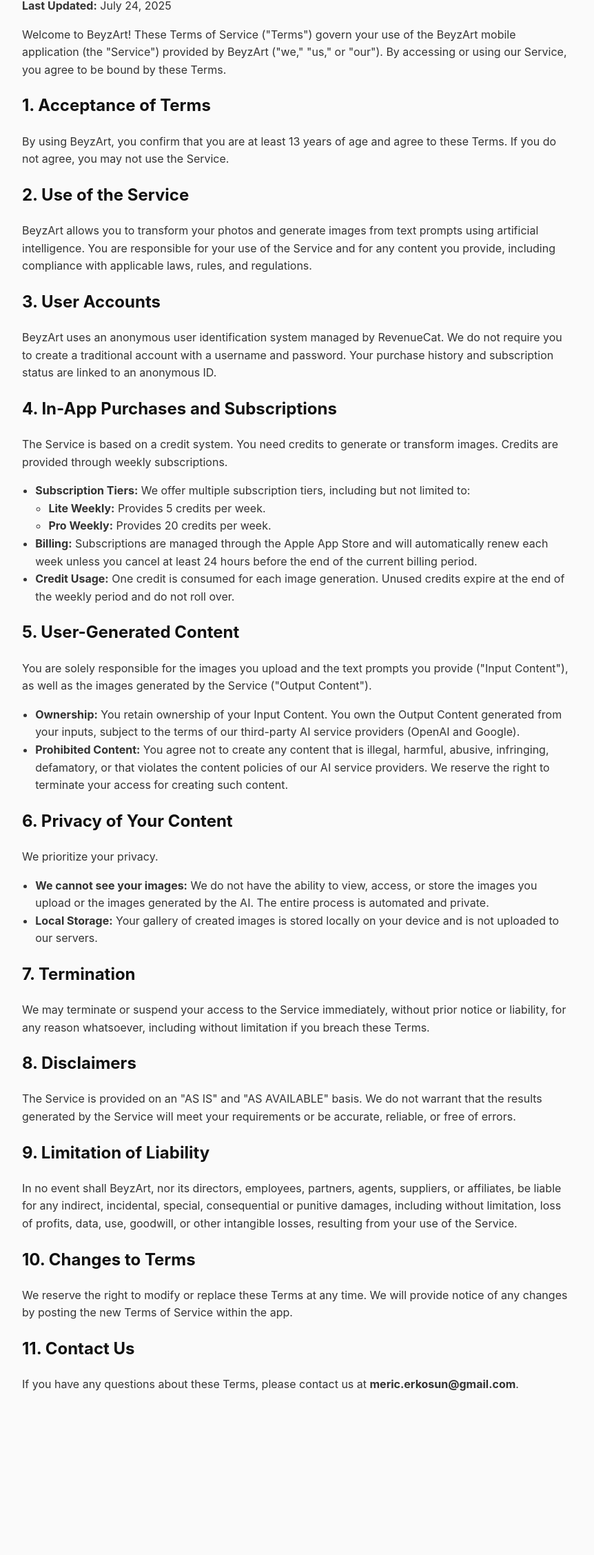
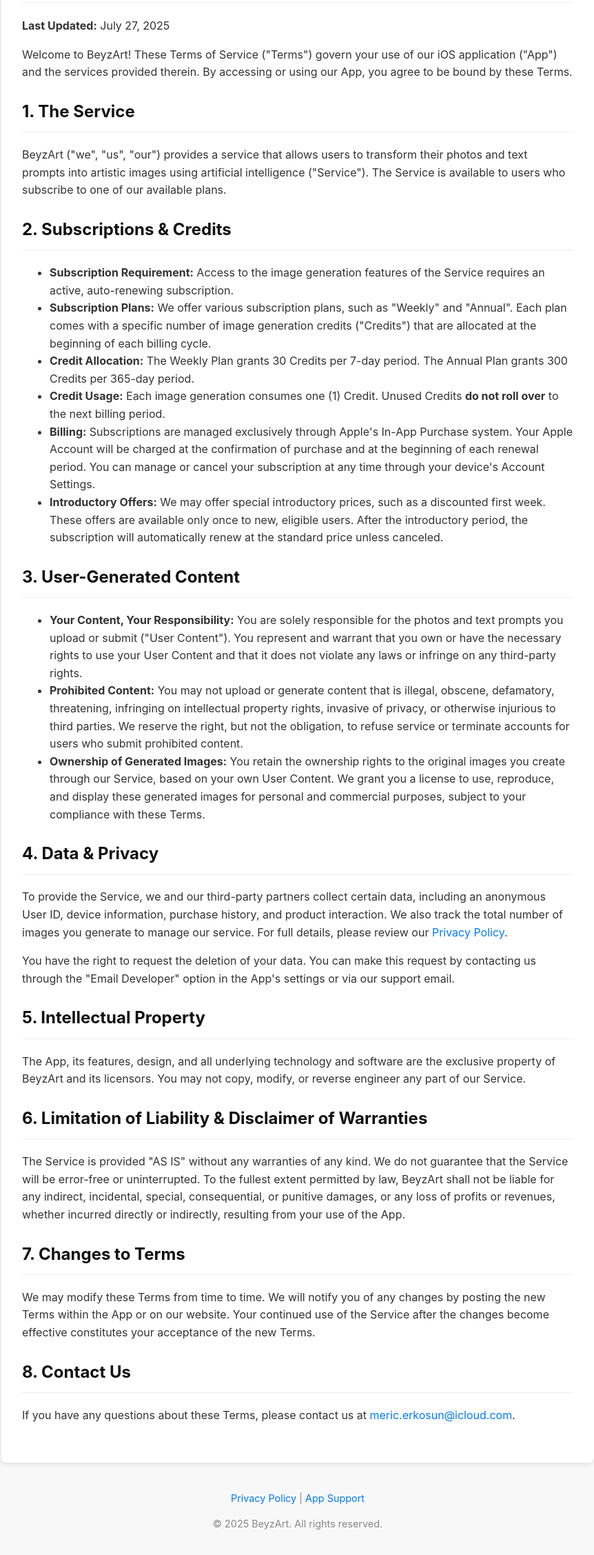
Before and after one commit to mericerkosun/beyzart-policies, a plain HTML site: page terms.html in a window 1280 px wide. Shown: the part 130-2385 px from the top of the page at 69% size, without its empty margins (208-1070 px from the left). Before the commit the page ends 2199 px from the top, so only its background shows below. Drawn offline with Linux system fonts and the light colour scheme.

Commit message:
policies updated

```diff
--- a/terms.html
+++ b/terms.html
@@ -3,154 +3,211 @@
   <head>
     <meta charset="UTF-8" />
     <meta name="viewport" content="width=device-width, initial-scale=1.0" />
-    <title>Terms of Service - BeyzArt</title>
+    <title>BeyzArt - Terms of Service</title>
     <style>
       body {
         font-family: -apple-system, BlinkMacSystemFont, "Segoe UI", Roboto,
           Helvetica, Arial, sans-serif;
+        line-height: 1.6;
+        margin: 0;
+        padding: 20px;
+        background-color: #f8f8f8;
+        color: #333;
+      }
+      .container {
         max-width: 800px;
         margin: 0 auto;
-        padding: 2rem;
-        line-height: 1.6;
-        color: #333;
-        background-color: #fafafa;
+        background-color: #fff;
+        padding: 30px;
+        border-radius: 8px;
+        box-shadow: 0 2px 10px rgba(0, 0, 0, 0.1);
       }
       h1,
       h2 {
         color: #111;
+        border-bottom: 1px solid #eee;
+        padding-bottom: 10px;
       }
-      ul {
-        padding-left: 1.2rem;
+      h1 {
+        text-align: center;
+      }
+      .section {
+        margin-bottom: 25px;
+      }
+      .section h2 {
+        margin-top: 0;
+      }
+      a {
+        color: #007aff;
+        text-decoration: none;
+      }
+      a:hover {
+        text-decoration: underline;
+      }
+      footer {
+        text-align: center;
+        margin-top: 40px;
+        font-size: 0.9em;
+        color: #888;
       }
     </style>
   </head>
   <body>
-    <h1>Terms of Service for BeyzArt</h1>
-    <p><strong>Last Updated:</strong> July 24, 2025</p>
+    <div class="container">
+      <h1>Terms of Service</h1>
+      <p><strong>Last Updated:</strong> July 27, 2025</p>
 
+      <div class="section">
         <p>
-      Welcome to BeyzArt! These Terms of Service ("Terms") govern your use of
-      the BeyzArt mobile application (the "Service") provided by BeyzArt ("we,"
-      "us," or "our"). By accessing or using our Service, you agree to be bound
-      by these Terms.
+          Welcome to BeyzArt! These Terms of Service ("Terms") govern your use
+          of our iOS application ("App") and the services provided therein. By
+          accessing or using our App, you agree to be bound by these Terms.
         </p>
+      </div>
 
-    <h2>1. Acceptance of Terms</h2>
+      <div class="section">
+        <h2>1. The Service</h2>
         <p>
-      By using BeyzArt, you confirm that you are at least 13 years of age and
-      agree to these Terms. If you do not agree, you may not use the Service.
+          BeyzArt ("we", "us", "our") provides a service that allows users to
+          transform their photos and text prompts into artistic images using
+          artificial intelligence ("Service"). The Service is available to users
+          who subscribe to one of our available plans.
         </p>
+      </div>
 
-    <h2>2. Use of the Service</h2>
-    <p>
-      BeyzArt allows you to transform your photos and generate images from text
-      prompts using artificial intelligence. You are responsible for your use of
-      the Service and for any content you provide, including compliance with
-      applicable laws, rules, and regulations.
-    </p>
-
-    <h2>3. User Accounts</h2>
-    <p>
-      BeyzArt uses an anonymous user identification system managed by
-      RevenueCat. We do not require you to create a traditional account with a
-      username and password. Your purchase history and subscription status are
-      linked to an anonymous ID.
-    </p>
-
-    <h2>4. In-App Purchases and Subscriptions</h2>
-    <p>
-      The Service is based on a credit system. You need credits to generate or
-      transform images. Credits are provided through weekly subscriptions.
-    </p>
+      <div class="section">
+        <h2>2. Subscriptions & Credits</h2>
         <ul>
           <li>
-        <strong>Subscription Tiers:</strong> We offer multiple subscription
-        tiers, including but not limited to:
-        <ul>
-          <li><strong>Lite Weekly:</strong> Provides 5 credits per week.</li>
-          <li><strong>Pro Weekly:</strong> Provides 20 credits per week.</li>
-        </ul>
+            <strong>Subscription Requirement:</strong> Access to the image
+            generation features of the Service requires an active, auto-renewing
+            subscription.
           </li>
           <li>
-        <strong>Billing:</strong> Subscriptions are managed through the Apple
-        App Store and will automatically renew each week unless you cancel at
-        least 24 hours before the end of the current billing period.
+            <strong>Subscription Plans:</strong> We offer various subscription
+            plans, such as "Weekly" and "Annual". Each plan comes with a
+            specific number of image generation credits ("Credits") that are
+            allocated at the beginning of each billing cycle.
           </li>
           <li>
-        <strong>Credit Usage:</strong> One credit is consumed for each image
-        generation. Unused credits expire at the end of the weekly period and do
-        not roll over.
+            <strong>Credit Allocation:</strong> The Weekly Plan grants 30
+            Credits per 7-day period. The Annual Plan grants 300 Credits per
+            365-day period.
+          </li>
+          <li>
+            <strong>Credit Usage:</strong> Each image generation consumes one
+            (1) Credit. Unused Credits <strong>do not roll over</strong> to the
+            next billing period.
+          </li>
+          <li>
+            <strong>Billing:</strong> Subscriptions are managed exclusively
+            through Apple's In-App Purchase system. Your Apple Account will be
+            charged at the confirmation of purchase and at the beginning of each
+            renewal period. You can manage or cancel your subscription at any
+            time through your device's Account Settings.
+          </li>
+          <li>
+            <strong>Introductory Offers:</strong> We may offer special
+            introductory prices, such as a discounted first week. These offers
+            are available only once to new, eligible users. After the
+            introductory period, the subscription will automatically renew at
+            the standard price unless canceled.
           </li>
         </ul>
+      </div>
 
-    <h2>5. User-Generated Content</h2>
-    <p>
-      You are solely responsible for the images you upload and the text prompts
-      you provide ("Input Content"), as well as the images generated by the
-      Service ("Output Content").
-    </p>
+      <div class="section">
+        <h2>3. User-Generated Content</h2>
         <ul>
           <li>
-        <strong>Ownership:</strong> You retain ownership of your Input Content.
-        You own the Output Content generated from your inputs, subject to the
-        terms of our third-party AI service providers (OpenAI and Google).
+            <strong>Your Content, Your Responsibility:</strong> You are solely
+            responsible for the photos and text prompts you upload or submit
+            ("User Content"). You represent and warrant that you own or have the
+            necessary rights to use your User Content and that it does not
+            violate any laws or infringe on any third-party rights.
           </li>
           <li>
-        <strong>Prohibited Content:</strong> You agree not to create any content
-        that is illegal, harmful, abusive, infringing, defamatory, or that
-        violates the content policies of our AI service providers. We reserve
-        the right to terminate your access for creating such content.
+            <strong>Prohibited Content:</strong> You may not upload or generate
+            content that is illegal, obscene, defamatory, threatening,
+            infringing on intellectual property rights, invasive of privacy, or
+            otherwise injurious to third parties. We reserve the right, but not
+            the obligation, to refuse service or terminate accounts for users
+            who submit prohibited content.
+          </li>
+          <li>
+            <strong>Ownership of Generated Images:</strong> You retain the
+            ownership rights to the original images you create through our
+            Service, based on your own User Content. We grant you a license to
+            use, reproduce, and display these generated images for personal and
+            commercial purposes, subject to your compliance with these Terms.
           </li>
         </ul>
+      </div>
 
-    <h2>6. Privacy of Your Content</h2>
-    <p>We prioritize your privacy.</p>
-    <ul>
-      <li>
-        <strong>We cannot see your images:</strong> We do not have the ability
-        to view, access, or store the images you upload or the images generated
-        by the AI. The entire process is automated and private.
-      </li>
-      <li>
-        <strong>Local Storage:</strong> Your gallery of created images is stored
-        locally on your device and is not uploaded to our servers.
-      </li>
-    </ul>
+      <div class="section">
+        <h2>4. Data & Privacy</h2>
+        <p>
+          To provide the Service, we and our third-party partners collect
+          certain data, including an anonymous User ID, device information,
+          purchase history, and product interaction. We also track the total
+          number of images you generate to manage our service. For full details,
+          please review our
+          <a href="privacy.html">Privacy Policy</a>.
+        </p>
+        <p>
+          You have the right to request the deletion of your data. You can make
+          this request by contacting us through the "Email Developer" option in
+          the App's settings or via our support email.
+        </p>
+      </div>
 
-    <h2>7. Termination</h2>
+      <div class="section">
+        <h2>5. Intellectual Property</h2>
         <p>
-      We may terminate or suspend your access to the Service immediately,
-      without prior notice or liability, for any reason whatsoever, including
-      without limitation if you breach these Terms.
+          The App, its features, design, and all underlying technology and
+          software are the exclusive property of BeyzArt and its licensors. You
+          may not copy, modify, or reverse engineer any part of our Service.
         </p>
+      </div>
 
-    <h2>8. Disclaimers</h2>
+      <div class="section">
+        <h2>6. Limitation of Liability & Disclaimer of Warranties</h2>
         <p>
-      The Service is provided on an "AS IS" and "AS AVAILABLE" basis. We do not
-      warrant that the results generated by the Service will meet your
-      requirements or be accurate, reliable, or free of errors.
+          The Service is provided "AS IS" without any warranties of any kind. We
+          do not guarantee that the Service will be error-free or uninterrupted.
+          To the fullest extent permitted by law, BeyzArt shall not be liable
+          for any indirect, incidental, special, consequential, or punitive
+          damages, or any loss of profits or revenues, whether incurred directly
+          or indirectly, resulting from your use of the App.
         </p>
+      </div>
 
-    <h2>9. Limitation of Liability</h2>
+      <div class="section">
+        <h2>7. Changes to Terms</h2>
         <p>
-      In no event shall BeyzArt, nor its directors, employees, partners, agents,
-      suppliers, or affiliates, be liable for any indirect, incidental, special,
-      consequential or punitive damages, including without limitation, loss of
-      profits, data, use, goodwill, or other intangible losses, resulting from
-      your use of the Service.
+          We may modify these Terms from time to time. We will notify you of any
+          changes by posting the new Terms within the App or on our website.
+          Your continued use of the Service after the changes become effective
+          constitutes your acceptance of the new Terms.
         </p>
+      </div>
 
-    <h2>10. Changes to Terms</h2>
-    <p>
-      We reserve the right to modify or replace these Terms at any time. We will
-      provide notice of any changes by posting the new Terms of Service within
-      the app.
-    </p>
-
-    <h2>11. Contact Us</h2>
+      <div class="section">
+        <h2>8. Contact Us</h2>
         <p>
           If you have any questions about these Terms, please contact us at
-      <strong>meric.erkosun@gmail.com</strong>.
+          <a href="mailto:meric.erkosun@icloud.com">meric.erkosun@icloud.com</a
+          >.
         </p>
+      </div>
+    </div>
+
+    <footer>
+      <p>
+        <a href="privacy.html">Privacy Policy</a> |
+        <a href="support.html">App Support</a>
+      </p>
+      <p>&copy; 2025 BeyzArt. All rights reserved.</p>
+    </footer>
   </body>
 </html>
```
Also changed, not shown: privacy.html (+178 -102 lines), support.html (+26 -34 lines). Lines whose indentation alone changed are shown as unchanged.
